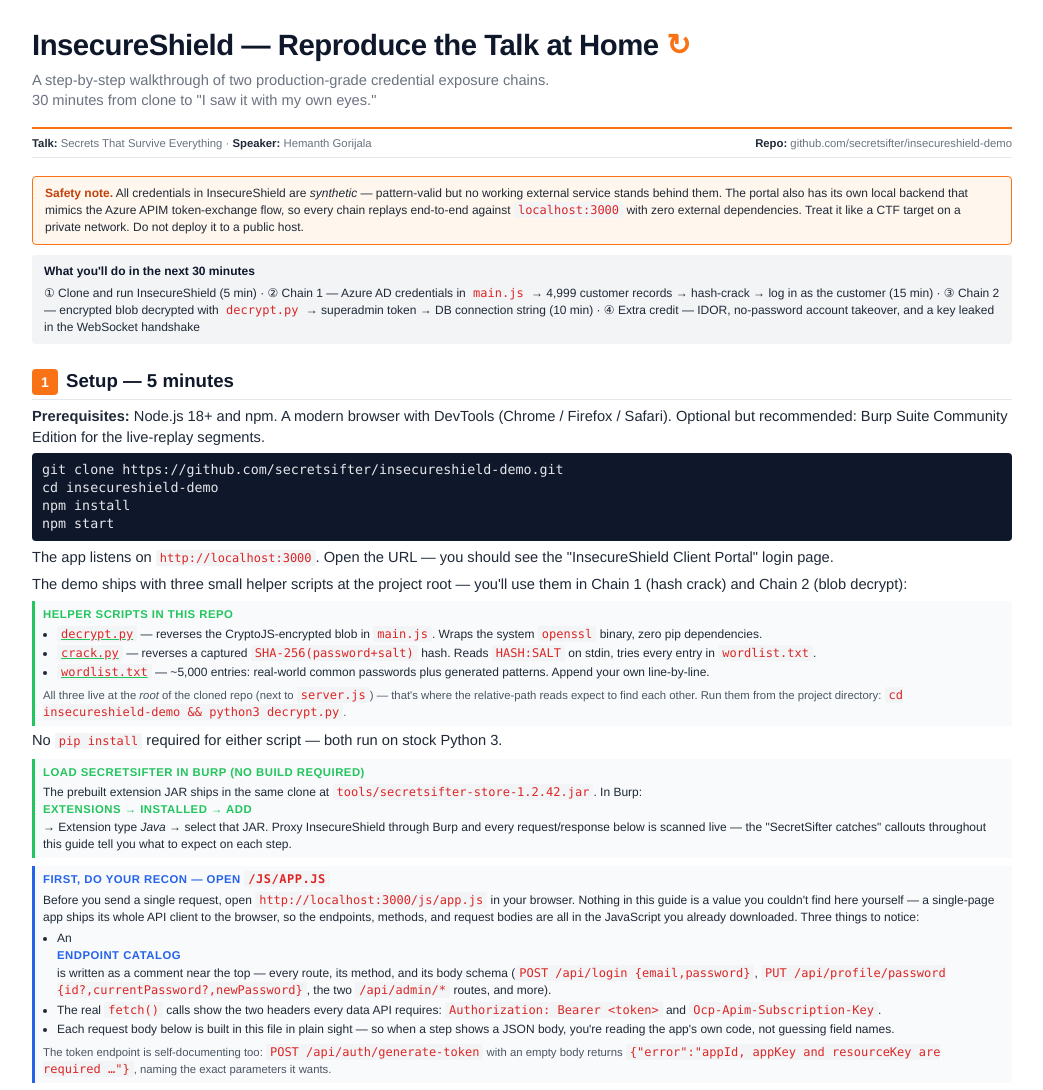
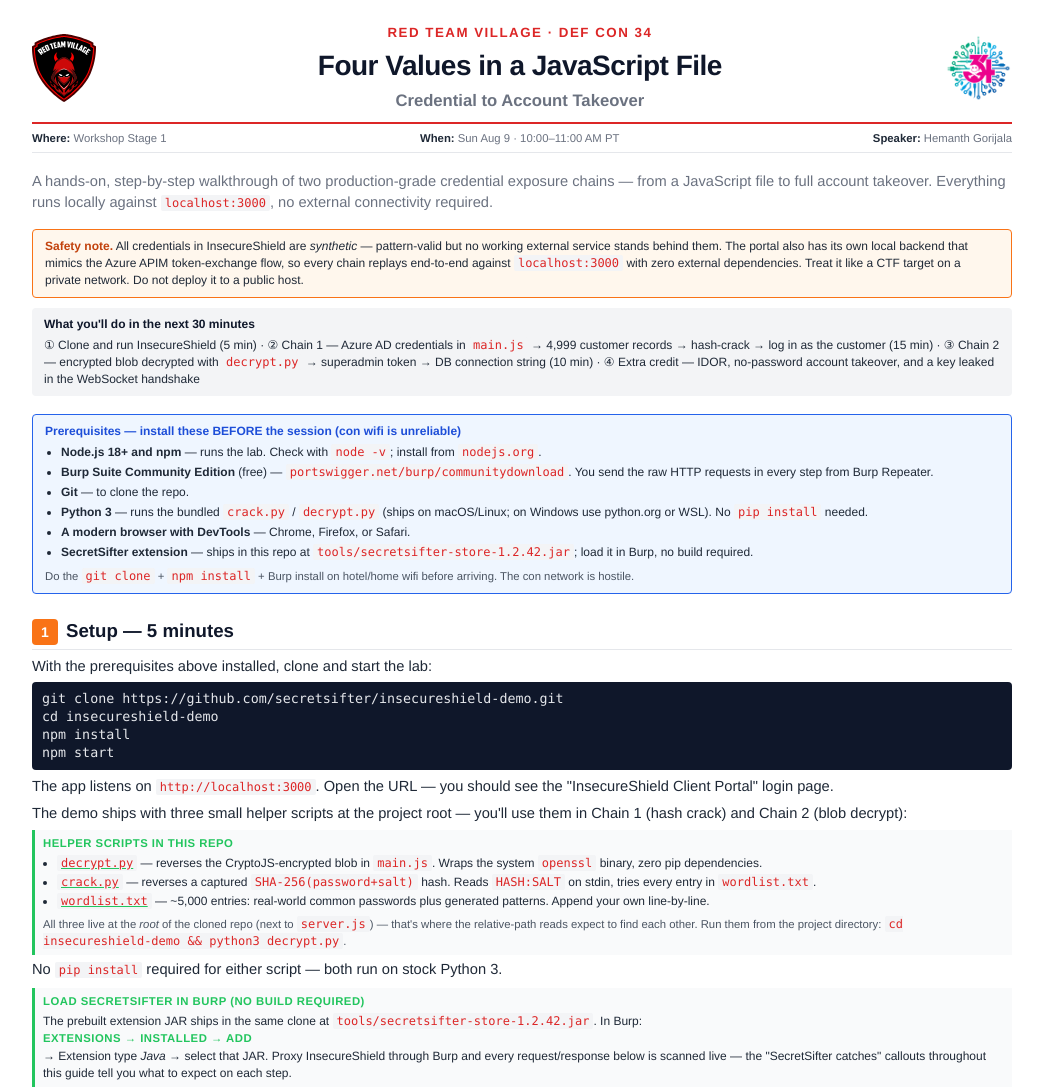
Before and after one commit to secretsifter/insecureshield-demo, a website: page docs/reproduction-guide.html in a window 1280 px wide. Shown: the top 1090 px of the page, without its empty margins (118-1161 px from the left). Drawn offline with Linux system fonts and the light colour scheme.

Commit message:
Add RTV / DEF CON 34 branded header and prerequisites to reproduction guide
- event header with Red Team Village + DEF CON 34 logos, workshop title
  ("Four Values in a JavaScript File: Credential to Account Takeover"),
  location (Workshop Stage 1), time, and speaker (Hemanth Gorijala)
- prominent prerequisites box: Node.js 18+/npm, Burp Suite Community, Git,
  Python 3, a browser, and the bundled SecretSifter JAR — install before the session
- ship the two logo assets under docs/assets/ so the HTML and PDF are self-contained

```diff
--- a/docs/reproduction-guide.html
+++ b/docs/reproduction-guide.html
@@ -2,7 +2,7 @@
 <html lang="en">
 <head>
 <meta charset="UTF-8">
-<title>InsecureShield — Reproduce the Talk at Home</title>
+<title>Four Values in a JavaScript File — Credential to Account Takeover · RTV DEF CON 34</title>
 <style>
   @page {
     size: Letter;
@@ -211,18 +211,60 @@
     font-size: 10pt;
   }
   .closing strong { color: #F97316; }
+
+  /* event header — RTV / DEF CON 34 */
+  .event-header {
+    display: flex;
+    align-items: center;
+    justify-content: space-between;
+    gap: 18px;
+    margin: 0 0 10px 0;
+  }
+  .event-header .ev-logo { height: 68px; width: auto; flex: 0 0 auto; }
+  .event-header .ev-title { text-align: center; flex: 1 1 auto; }
+  .ev-event {
+    font-size: 10pt;
+    font-weight: bold;
+    letter-spacing: 1.5px;
+    color: #DC2626;
+    text-transform: uppercase;
+    margin-bottom: 3px;
+  }
+  .ev-title h1 { font-size: 21pt; margin: 0; color: #0F172A; letter-spacing: -0.5px; }
+  .ev-sub { font-size: 12.5pt; color: #6B7280; margin-top: 3px; font-weight: 600; }
+  .meta-strip.event { border-top-color: #DC2626; }
+  .prereq-box {
+    border: 1px solid #2563EB;
+    background: #EFF6FF;
+    padding: 8px 12px;
+    border-radius: 4px;
+    margin: 12px 0;
+    font-size: 9pt;
+  }
+  .prereq-box > strong { color: #1D4ED8; display: block; margin-bottom: 4px; }
+  .prereq-box ul { margin: 4px 0 0 16px; padding: 0; }
+  .prereq-box li { margin-bottom: 3px; }
 </style>
 </head>
 <body>
 
-<h1>InsecureShield — Reproduce the Talk at Home <span class="accent">↻</span></h1>
-<p class="subtitle">A step-by-step walkthrough of two production-grade credential exposure chains.<br>
-30 minutes from clone to "I saw it with my own eyes."</p>
+<div class="event-header">
+  <img class="ev-logo" src="assets/redteam_village_icon.svg" alt="Red Team Village">
+  <div class="ev-title">
+    <div class="ev-event">Red Team Village · DEF CON 34</div>
+    <h1>Four Values in a JavaScript File</h1>
+    <div class="ev-sub">Credential to Account Takeover</div>
+  </div>
+  <img class="ev-logo" src="assets/defcon34_logo.png" alt="DEF CON 34">
+</div>
 
-<div class="meta-strip">
-  <span><strong>Talk:</strong> Secrets That Survive Everything · <strong>Speaker:</strong> Hemanth Gorijala</span>
-  <span><strong>Repo:</strong> github.com/secretsifter/insecureshield-demo</span>
+<div class="meta-strip event">
+  <span><strong>Where:</strong> Workshop Stage 1</span>
+  <span><strong>When:</strong> Sun Aug 9 · 10:00–11:00 AM PT</span>
+  <span><strong>Speaker:</strong> Hemanth Gorijala</span>
 </div>
+
+<p class="subtitle">A hands-on, step-by-step walkthrough of two production-grade credential exposure chains — from a JavaScript file to full account takeover. Everything runs locally against <code>localhost:3000</code>, no external connectivity required.</p>
 
 <div class="warn-box">
   <strong>Safety note.</strong> All credentials in InsecureShield are <em>synthetic</em> — pattern-valid but no working external service stands behind them. The portal also has its own local backend that mimics the Azure APIM token-exchange flow, so every chain replays end-to-end against <code>localhost:3000</code> with zero external dependencies. Treat it like a CTF target on a private network. Do not deploy it to a public host.
@@ -236,11 +278,24 @@
   ④ Extra credit — IDOR, no-password account takeover, and a key leaked in the WebSocket handshake
 </div>
 
+<div class="prereq-box">
+  <strong>Prerequisites — install these BEFORE the session (con wifi is unreliable)</strong>
+  <ul>
+    <li><strong>Node.js 18+ and npm</strong> — runs the lab. Check with <code>node -v</code>; install from <code>nodejs.org</code>.</li>
+    <li><strong>Burp Suite Community Edition</strong> (free) — <code>portswigger.net/burp/communitydownload</code>. You send the raw HTTP requests in every step from Burp Repeater.</li>
+    <li><strong>Git</strong> — to clone the repo.</li>
+    <li><strong>Python 3</strong> — runs the bundled <code>crack.py</code> / <code>decrypt.py</code> (ships on macOS/Linux; on Windows use python.org or WSL). No <code>pip install</code> needed.</li>
+    <li><strong>A modern browser with DevTools</strong> — Chrome, Firefox, or Safari.</li>
+    <li><strong>SecretSifter extension</strong> — ships in this repo at <code>tools/secretsifter-store-1.2.42.jar</code>; load it in Burp, no build required.</li>
+  </ul>
+  <p style="margin:6px 0 0 0;font-size:8.5pt;color:#4B5563;">Do the <code>git clone</code> + <code>npm install</code> + Burp install on hotel/home wifi before arriving. The con network is hostile.</p>
+</div>
+
 <!-- =========================== SECTION 1 ============================ -->
 
 <h2><span class="num">1</span>Setup — 5 minutes</h2>
 
-<p><strong>Prerequisites:</strong> Node.js 18+ and npm. A modern browser with DevTools (Chrome / Firefox / Safari). Optional but recommended: Burp Suite Community Edition for the live-replay segments.</p>
+<p>With the prerequisites above installed, clone and start the lab:</p>
 
 <pre>git clone https://github.com/secretsifter/insecureshield-demo.git
 cd insecureshield-demo
```
Also changed, not shown: docs/assets/defcon34_logo.png (added), docs/assets/redteam_village_icon.svg (added), 1 other file.
